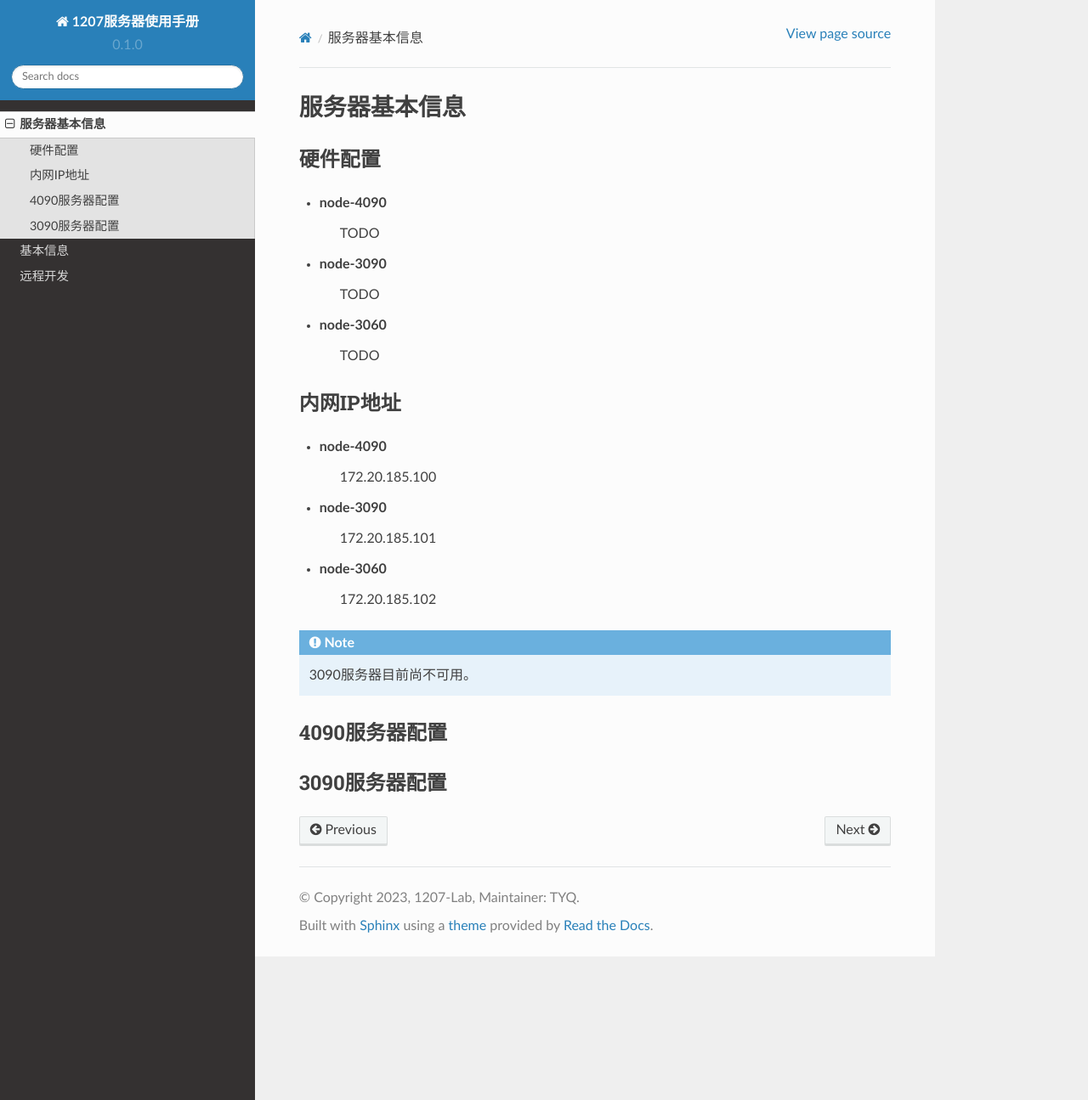
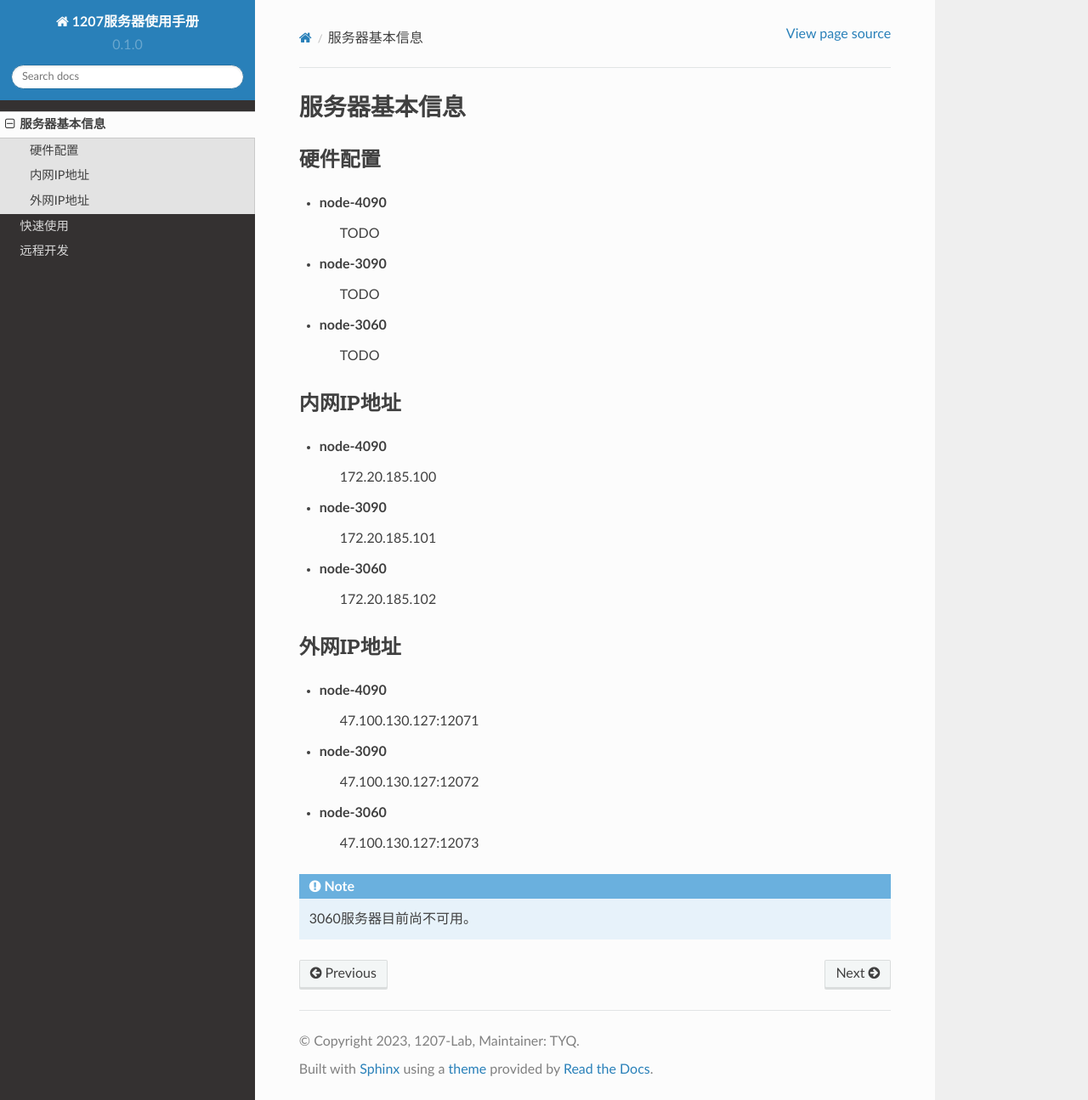
Before and after one commit to TangYuanqing/1207-server-docs, a Sphinx documentation site: the page built from docs/source/info.rst, in a window 1280 px wide and 1295 px high. Shown: the whole window at 85% size. Built offline with Sphinx 7.4.7 and the Read the Docs theme 2.0.0, drawn with Linux system fonts in a browser that asks for light colours.

Commit message:
Please enter the commit message for your changes. Lines starting with '#' will be ignored, and an empty message aborts the commit.
On branch main
Your branch is up to date with 'origin/main'.

Changes to be committed:
	modified:   docs/source/info.rst
	modified:   docs/source/tutorial.rst

```diff
--- a/docs/source/info.rst
+++ b/docs/source/info.rst
@@ -20,11 +20,15 @@
 - node-3060
     172.20.185.102
 
+外网IP地址
+---------
+
+- node-4090
+    47.100.130.127:12071
+- node-3090
+    47.100.130.127:12072
+- node-3060
+    47.100.130.127:12073
+
 .. note::
-    3090服务器目前尚不可用。
-
-4090服务器配置
--------------
-
-3090服务器配置
--------------
+    3060服务器目前尚不可用。
--- a/docs/source/tutorial.rst
+++ b/docs/source/tutorial.rst
@@ -1,2 +1,2 @@
-基本信息
+快速使用
 =======
```
